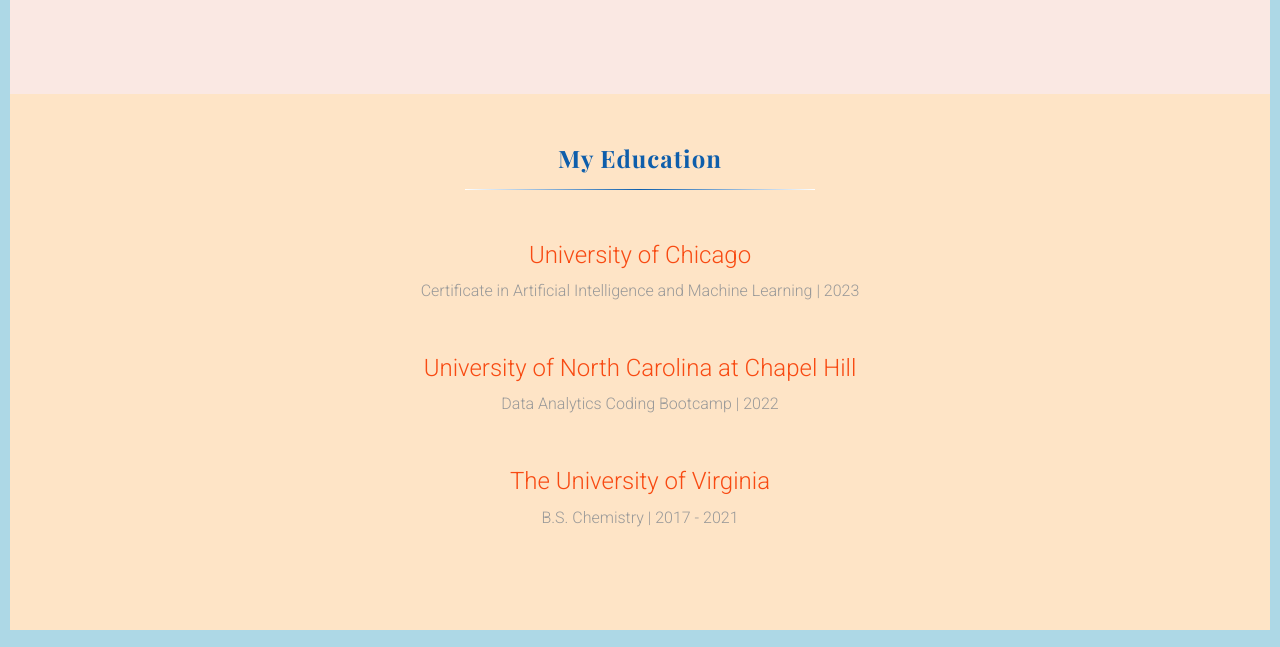
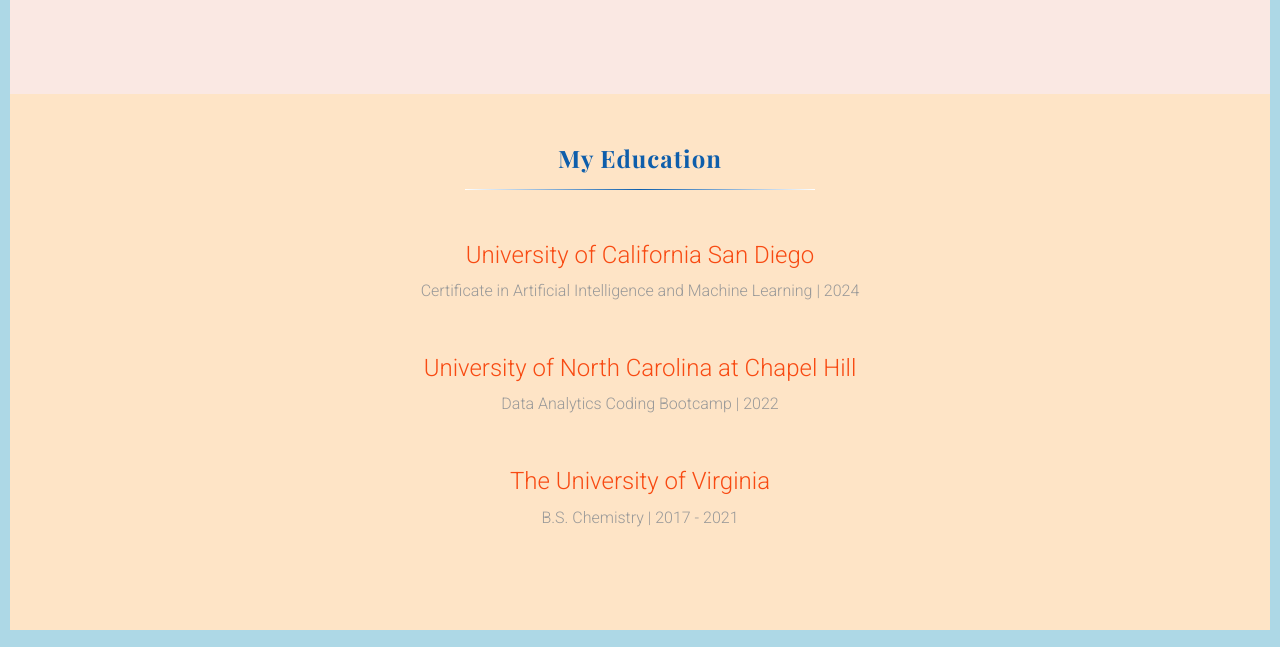
Before and after one commit to j-hendricks/ML-Portfolio, a plain HTML site: page index.html in a window 1280 px wide. Shown: the part 3492-4139 px from the top of the page. Drawn offline with nearby package versions, Linux system fonts and the light colour scheme.

Commit message:
Update index.html

```diff
--- a/index.html
+++ b/index.html
@@ -175,8 +175,8 @@
 
             <!-- Universities/Education -->
             <div class="container">
-                <h5> University of Chicago </h5>
-                <p class="credential"> Certificate in Artificial Intelligence and Machine Learning | 2023</p>
+                <h5> University of California San Diego </h5>
+                <p class="credential"> Certificate in Artificial Intelligence and Machine Learning | 2024</p>
                 <h5> University of North Carolina at Chapel Hill</h5>
                 <p class="credential"> Data Analytics Coding Bootcamp | 2022</p>
                 <h5> The University of Virginia</h5>
```
